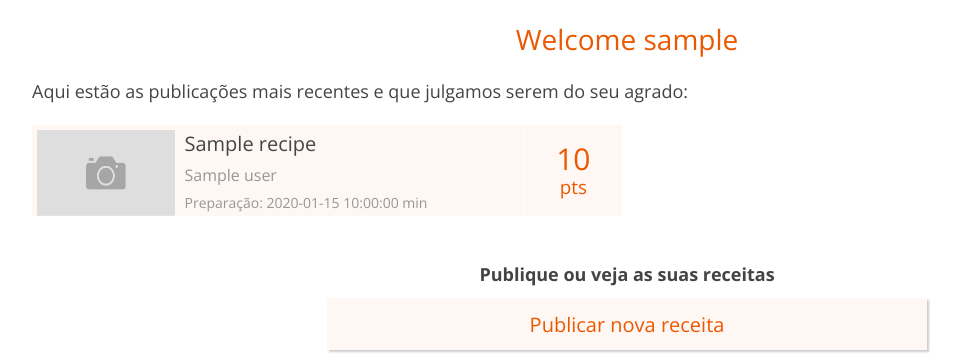
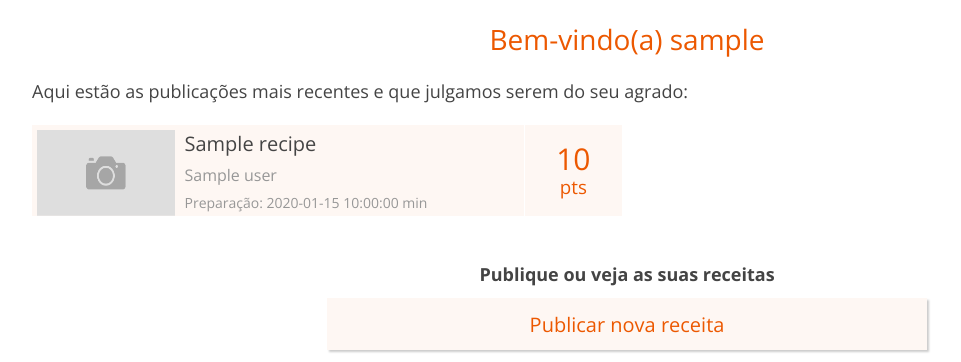
Before and after one commit to nmiguelmoura/Cook-Social, a Python web app: template www/templates/kitchen.html in a window 1280 px wide. Shown: the part 58-420 px from the top of the page, without its empty margins (13-974 px from the left). Run offline with Jinja, Linux system fonts and the light colour scheme; the template is opened without the code that fills it: most values are stand-ins (such as "Sample title", 1, 10 or a date in 2020).

Commit message:
Correct typo in kitchen.html

```diff
--- a/www/templates/kitchen.html
+++ b/www/templates/kitchen.html
@@ -7,7 +7,7 @@
 {% block content %}
 <div id="kitchen" class="page-content wrapper">
     <section class="padded-col-sm-12-12">
-        <h2>Welcome {{username}}</h2>
+        <h2>Bem-vindo(a) {{username}}</h2>
         <p class="generic-text generic-text-left">Aqui estão as publicações mais recentes e que julgamos serem do seu agrado:</p>
         <div class="recipes-container-rectangles">
             {% for recipe in recipes %}
```
